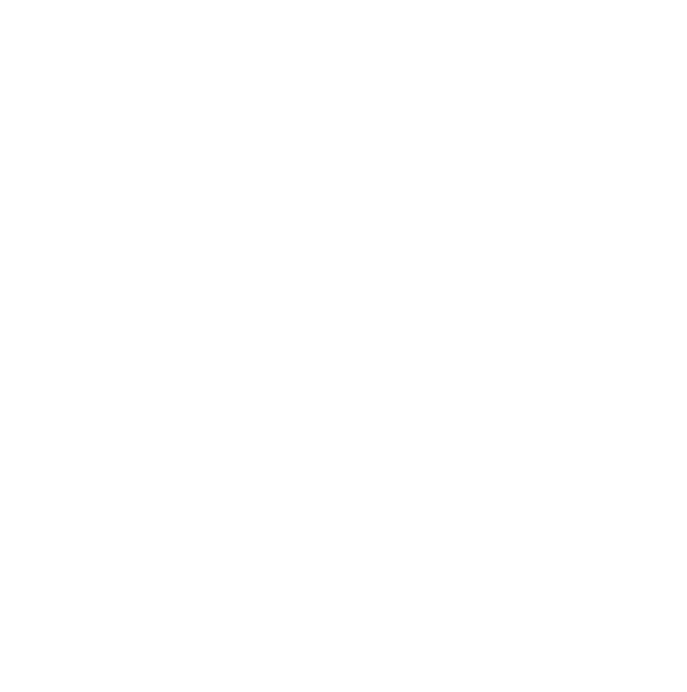
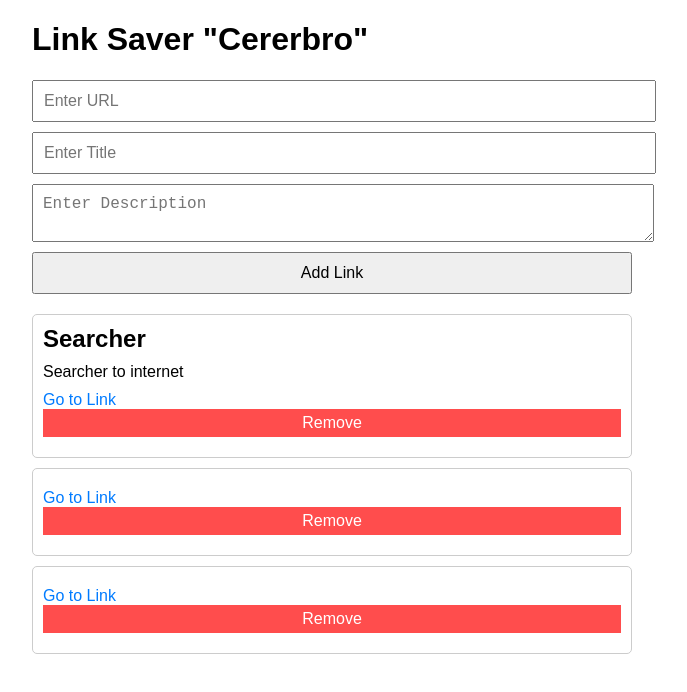
Before and after one commit to KenKarlson/link-saver, a Vue app: page / in a window 1280 px wide. Shown: the top 692 px of the page, without its empty margins (308-995 px from the left). Built offline with nearby package versions, Linux system fonts and the light colour scheme.

Commit message:
add light lincs

```diff
--- a/jsconfig.json
+++ b/jsconfig.json
@@ -1,6 +1,6 @@
 {
   "compilerOptions": {
-    "target": "es6",
+    "target": "es5",
     "module": "esnext",
     "baseUrl": "./",
     "moduleResolution": "node",
--- a/package.json
+++ b/package.json
@@ -13,6 +13,8 @@
   "devDependencies": {
     "@vue/cli-plugin-babel": "~5.0.0",
     "@vue/cli-service": "~5.0.0",
+    "sass": "^1.86.0",
+    "sass-loader": "^10.5.2",
     "vue-template-compiler": "^2.6.14"
   },
   "browserslist": [
--- a/src/App.vue
+++ b/src/App.vue
@@ -1,14 +1,64 @@
 <template>
   <div id="app">
+    <h1>Link Saver "Cererbro"</h1>
+    <form @submit.prevent="addLink">
+      <input v-model="newLink.url" placeholder="Enter URL" required>
+      <input v-model="newLink.title" placeholder="Enter Title" required>
+      <textarea v-model="newLink.description" placeholder="Enter Description" required></textarea>
+      <button type="submit">Add Link</button>
+    </form>
+    <div class="links">
+      <div v-for="(link, index) in links" :key="index" class="card">
+        <h2>{{ link.title }}</h2>
+        <p>{{ link.description }}</p>
+        <a :href="link.url" target="_blank">Go to Link</a>
+        <button @click="removeLink(index)">Remove</button>
+      </div>
+    </div>
   </div>
 </template>
 
 <script>
-
 export default {
   name: 'App',
-  components: {}
-}
+  data() {
+    return {
+      newLink: {
+        url: '',
+        title: '',
+        description: ''
+      },
+      links: [
+        {
+          url: 'ya.ru',
+          title: 'Searcher',
+          description: 'Searcher to internet'
+        },
+        {},
+        {}
+      ]
+    };
+  },
+  mounted() {
+    if (localStorage.getItem('links')) {
+      this.links = JSON.parse(localStorage.getItem('links'));
+    }
+  },
+  methods: {
+    addLink() {
+      this.links.push({ ...this.newLink });
+      this.saveLinks();
+      this.newLink = { url: '', title: '', description: '' }; // Очищаем форму
+    },
+    removeLink(index) {
+      this.links.splice(index, 1);
+      this.saveLinks();
+    },
+    saveLinks() {
+      localStorage.setItem('links', JSON.stringify(this.links));
+    }
+  }
+};
 </script>
 
 <style></style>
--- /dev/null
+++ b/src/assets/scss/style.scss
@@ -0,0 +1,72 @@
+body {
+  font-family: Arial, sans-serif;
+  margin: 20px;
+}
+
+#app {
+  max-width: 600px;
+  margin: 0 auto;
+}
+
+form {
+  margin-bottom: 20px;
+}
+
+input, textarea, button {
+  display: block;
+  width: 100%;
+  margin-bottom: 10px;
+  padding: 10px;
+  font-size: 16px;
+  cursor: pointer;
+
+}
+input :active{
+  outline: none !important;
+}
+
+input :focus{
+  outline: none;
+}
+
+
+.links {
+  display: flex;
+  flex-direction: column;
+  gap: 10px;
+}
+
+.card {
+  border: 1px solid #ccc;
+  padding: 10px;
+  border-radius: 5px;
+}
+
+.card h2 {
+  margin: 0 0 10px;
+}
+
+.card p {
+  margin: 0 0 10px;
+}
+
+.card a {
+  color: #007BFF;
+  text-decoration: none;
+}
+
+.card a:hover {
+  text-decoration: underline;
+}
+
+.card button {
+  background-color: #ff4d4d;
+  color: white;
+  border: none;
+  padding: 5px 10px;
+  cursor: pointer;
+}
+
+.card button:hover {
+  background-color: #cc0000;
+}
--- a/src/main.js
+++ b/src/main.js
@@ -1,5 +1,7 @@
 import Vue from 'vue'
 import App from './App.vue'
+
+import './assets/scss/style.scss'
 
 Vue.config.productionTip = false
 
```
Also changed, not shown: 1 other file (tests, documents, lock files or other folders).
